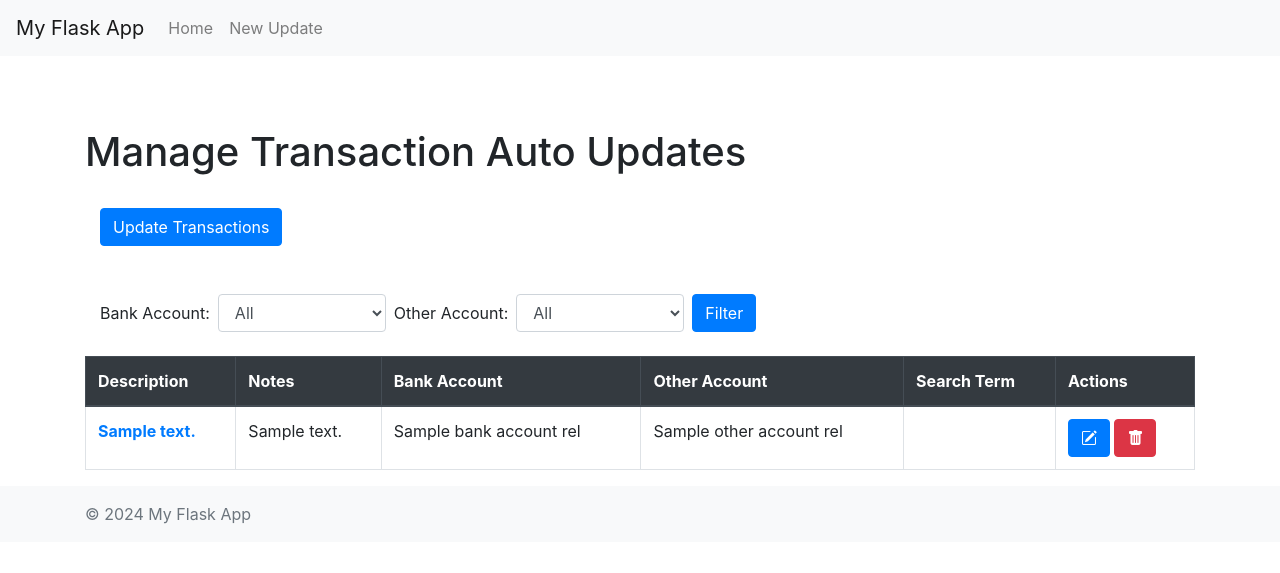
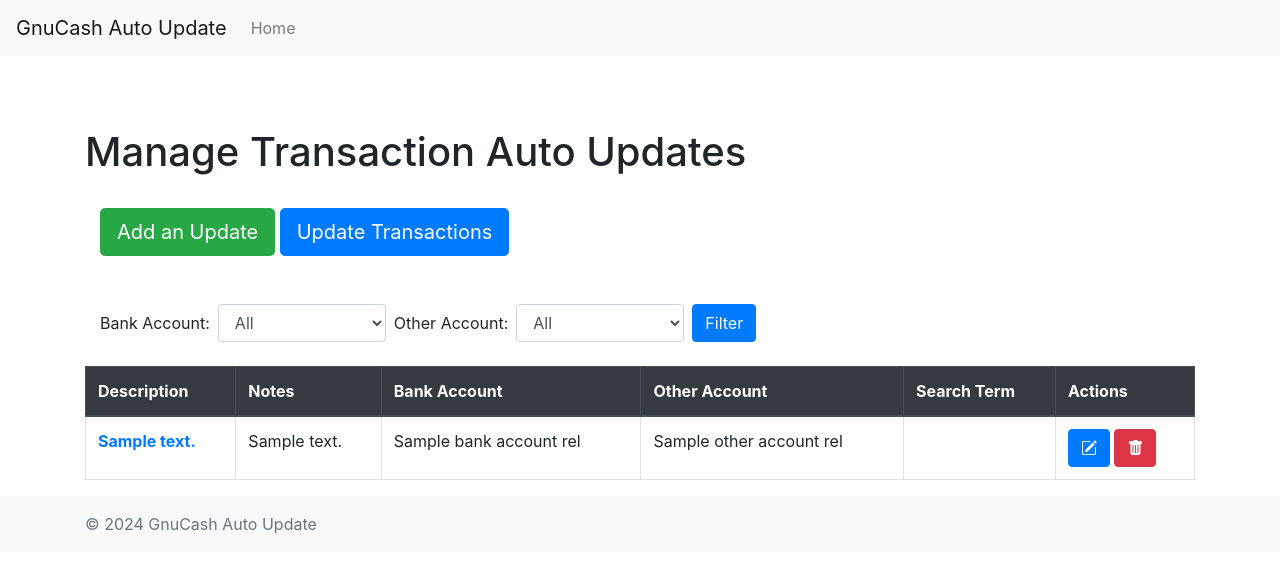
Before and after one commit to Lakendary/GnuCash-Auto-Update, a Flask app: template templates/index.html in a window 1280 px wide. Shown: the top 573 px of the page. Run offline with Flask 3, Linux system fonts and the light colour scheme; the template is opened without the code that fills it: most values are stand-ins (such as "Sample title", 1, 10 or a date in 2020); parts of the project's set-up code (start-up, migrations or seed data) failed here and were passed over; some libraries are stand-ins or nearby versions.

Commit message:
Move add an update button

```diff
--- a/templates/base.html
+++ b/templates/base.html
@@ -3,7 +3,7 @@
 <head>
     <meta charset="UTF-8">
     <meta name="viewport" content="width=device-width, initial-scale=1, shrink-to-fit=no">
-    <title>{% block title %}My Flask App{% endblock %}</title>
+    <title>{% block title %}GnuCash Auto Update{% endblock %}</title>
     <!-- Bootstrap CSS -->
     <link href="https://stackpath.bootstrapcdn.com/bootstrap/4.5.2/css/bootstrap.min.css" rel="stylesheet">
     <!-- Bootstrap Icons CSS -->
@@ -15,7 +15,7 @@
 
     <!-- Header -->
     <nav class="navbar navbar-expand-lg navbar-light bg-light">
-        <a class="navbar-brand" href="{{ url_for('main.index') }}">My Flask App</a>
+        <a class="navbar-brand" href="{{ url_for('main.index') }}">GnuCash Auto Update</a>
         <button class="navbar-toggler" type="button" data-toggle="collapse" data-target="#navbarNav" aria-controls="navbarNav" aria-expanded="false" aria-label="Toggle navigation">
             <span class="navbar-toggler-icon"></span>
         </button>
@@ -23,9 +23,6 @@
             <ul class="navbar-nav">
                 <li class="nav-item">
                     <a class="nav-link" href="{{ url_for('main.index') }}">Home</a>
-                </li>
-                <li class="nav-item">
-                    <a class="nav-link" href="{{ url_for('main.add_transaction_auto_update') }}">New Update</a>
                 </li>
             </ul>
         </div>
@@ -39,7 +36,7 @@
     <!-- Footer -->
     <footer class="footer mt-auto py-3 bg-light">
         <div class="container">
-            <span class="text-muted">&copy; 2024 My Flask App</span>
+            <span class="text-muted">&copy; 2024 GnuCash Auto Update</span>
         </div>
     </footer>
 
--- a/templates/index.html
+++ b/templates/index.html
@@ -25,7 +25,10 @@ Manage Transaction Auto Updates
 <br>
 <!-- Update Transactions Banner -->
 <div class="container">
-    <button class="btn btn-primary" type="button" data-toggle="collapse" data-target="#update-transactions-container"
+    <a href="{{ url_for('main.add_transaction_auto_update') }}" class="btn btn-success btn-lg" type="button">
+        Add an Update
+    </a>
+    <button class="btn btn-primary btn-lg" type="button" data-toggle="collapse" data-target="#update-transactions-container"
         aria-expanded="false" aria-controls="update-transactions-container">
         Update Transactions
     </button>
```
